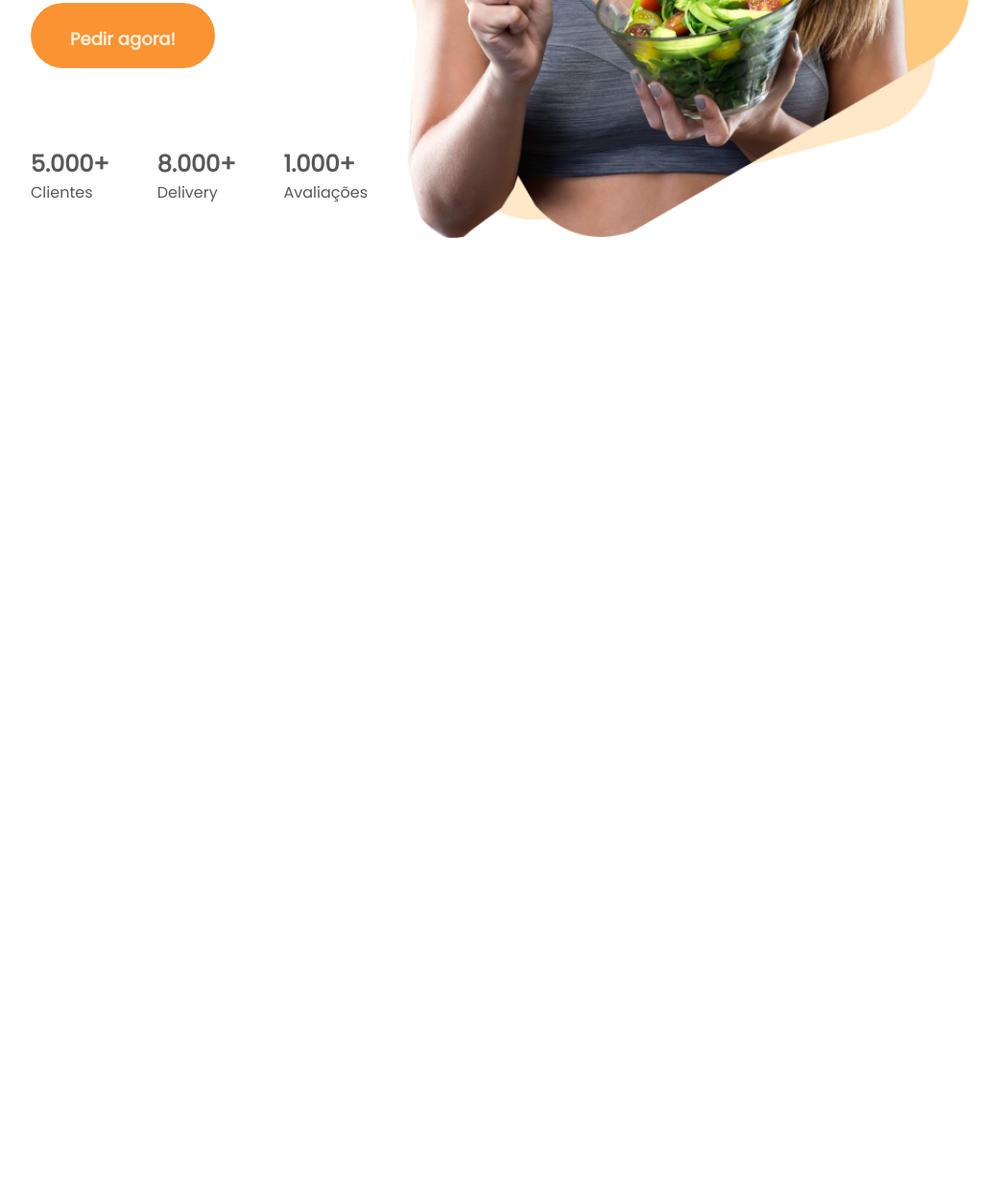
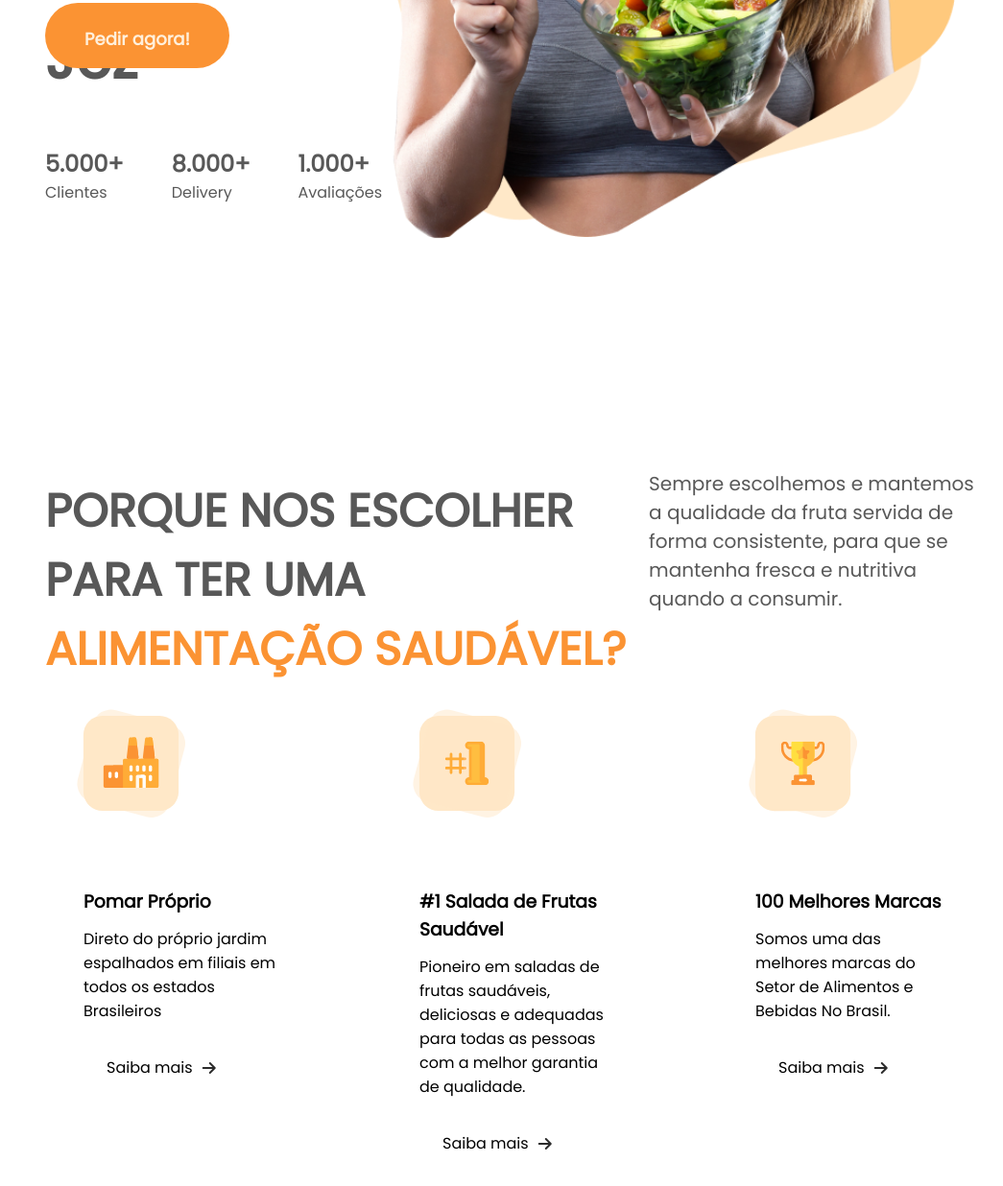
Before and after one commit to Vinkario/jezsalad, a plain HTML site: page index.html in a window 1280 px wide. Shown: the part 688-1924 px from the top of the page at 96% size, without its empty margins (103-1148 px from the left). Before the commit the page ends 1016 px from the top, so only its background shows below. Drawn offline with Linux system fonts and the light colour scheme.

Commit message:
feat:section-two

```diff
--- a/index.html
+++ b/index.html
@@ -6,6 +6,8 @@
     <meta name="viewport" content="width=device-width, initial-scale=1.0">
     <link rel="stylesheet" href="style.css">
     <link rel="preconnect" href="https://fonts.googleapis.com"><link rel="preconnect" href="https://fonts.gstatic.com" crossorigin><link href="https://fonts.googleapis.com/css2?family=Poppins&display=swap" rel="stylesheet">
+    <link rel =" folha de estilo" href =" https://cdnjs.cloudflare.com/ajax/libs/font-awesome/6.1.1/css/brands.min.css " integridade =" sha512-OivR4OdSsE1onDm/i3J3Hpsm5GmOVvr9r49K3jJ0dnsxVzZgaOJ5MfxEAxCyGrzWozL9uJGKz6un3A7L+redIQ== " crossorigin =" anônimo " referrerpolicy =" no-referrer " />
+    <script src =" https://kit.fontawesome.com/c956011b77.js " crossorigin =" anonymous " > </script>
     <title>JEZ SALAD</title>
 </head>
 <body>
@@ -59,5 +61,74 @@
         </div>
 
     </header>
+
+    <section class="section-two">
+            <div class="section-two-subtitle">
+                <div>
+                    <h2>Porque nos escolher para ter uma <span class="chega">alimentação saudável?</span> </h2>
+                </div>
+                <div>
+                    <p>Sempre escolhemos e mantemos a qualidade da fruta servida de forma consistente, para que se mantenha fresca e nutritiva quando a consumir.</p>
+                </div>
+            </div>
+
+            <div class="section-two-information">
+                <div class="information">
+                    <img src="assets/predio.svg" alt="">
+                    <div class="title-information">
+                    <h3>Pomar Próprio</h3>
+
+                    </div>
+                    <div class="text-information">
+                        <p>Direto do próprio jardim
+                            espalhados em filiais em todos os estados Brasileiros </p>
+                    </div>
+                        <div class="button-arrow">
+                        <button class="arrow">Saiba mais </button>
+                        </div>
+                </div>
+                <div class="information">
+                    <img src="assets/firts.svg" alt="">
+
+                    <div class="title-information">
+                        <h3>#1 Salada de Frutas Saudável</h3>
+                    </div>
+
+                    <div>
+                        <p class="text-information">Pioneiro em saladas de frutas saudáveis, deliciosas e adequadas para todas as pessoas com a melhor garantia de qualidade.</p>
+                    </div>
+
+                    <div class="button-arrow">
+                        <button class="arrow">Saiba mais </button>
+                    </div>
+
+                </div>
+
+                <div class="information">
+                    <img src="assets/trofeu.svg" alt="">
+                    <div class="title-information">
+
+                    <h3>100 Melhores Marcas</h3>
+
+                    </div>
+                    <div class="text-information">
+                        <p>Somos uma das melhores marcas do
+                            Setor de Alimentos e Bebidas
+                            No Brasil.</p>
+                    </div>
+                        <div class="button-arrow">
+                        <button class="arrow">Saiba mais </button>
+                        </div>
+                </div>
+
+
+
+
+            </div>
+
+
+
+
+    </section>
 </body>
 </html>
--- a/style.css
+++ b/style.css
@@ -14,8 +14,8 @@
 }
 
 header{
-    padding: 49px 135px;
-
+    padding: 49px 150px;
+    background-image: -webkit-gradient(linear, left bottom, right top, from(rgba(255, 255, 255, 0.9)), color-stop(70%, rgba(255, 255, 255, 0.45)), to(rgb(255, 238, 215)));
 }
 
 .logo{
@@ -25,13 +25,15 @@ header{
 .menu-header{
     display: flex;
     justify-content: space-between;
+    align-items: center;
+
 }
 
 .list-menu ul{
     display: flex;
     gap: 56px;
     list-style: none;
-    font-size: 16px;
+    font-size: 24px;
     color: var(--text-primary);
     cursor: pointer;
 }
@@ -57,7 +59,7 @@ header{
 }
 
 .button-menu button:hover{
-    color: #fff;
+    color: var(--primary-color);
     background-color: var(--text-primary);
 }
 
@@ -114,6 +116,12 @@ header{
     margin-top: 35px;
     font-size: 18px;
     font-weight: 600;
+    cursor: pointer;
+}
+
+.text-header button:hover{
+    color: var(--primary-color);
+    background-color: var(--text-primary);
 }
 
 .potuacao-header{
@@ -141,3 +149,132 @@ header{
     font-size: 16px;
     color: var(--text-primary);
 }
+
+.section-two{
+    padding: 49px 150px;
+    margin-top: 120px;
+    display: flex;
+    flex-direction: column;
+}
+
+.section-two-subtitle{
+    display: flex;
+    height: 132px;
+    justify-content: space-between;
+}
+
+.section-two-subtitle h2{
+    color: var(--text-primary);
+    max-width: 986px;
+    font-size: 48px;
+    font-weight: 600;
+    text-transform: uppercase;
+}
+
+.section-two-subtitle p{
+    font-size: 20px;
+    color: var(--text-primary);
+    max-width: 550px;
+    height: 134px;
+    display: flex;
+    align-items: center;
+    font-weight: 500;
+}
+
+.section-two-subtitle div p{
+    justify-items: center;
+}
+
+.section-two-information{
+    margin-top: 77px;
+    display: flex;
+    gap:70px;
+    justify-content: space-between;
+}
+
+.information{
+    width: 370px;
+    height: 483px;
+    border-radius: 50px;
+    display: flex;
+    flex-direction: column;
+
+}
+
+.information:hover{
+    box-shadow:  0px 50px 80px -30px rgba(151, 109, 0, 0.2);
+
+}
+
+.information:hover .button-arrow{
+    background-color: var(--primary-color);
+    border-radius: 100px;
+
+}
+
+.information:hover .arrow,
+.information:hover .arrow::after{
+    color: #fff;
+
+
+
+}
+
+
+
+.information img{
+    width: 122px;
+    height: 122px;
+    margin-top: 29px;
+    margin-left: 29px;
+
+}
+
+.title-information{
+    margin-left: 40px;
+    margin-top: 68px;
+}
+
+.text-information{
+    margin-left: 40px;
+    margin-top: 12px;
+    margin-bottom: 24px;
+    margin-right: 30px;
+    text-align: center justify;
+}
+
+
+.button-arrow{
+    width: 190px;
+    display: flex;
+    align-items: center;
+    justify-content: safe;
+    margin-left: 40px;
+    padding: 10px 24px ;
+}
+
+
+.button-arrow button{
+    font-size: 16px;
+    border: none;
+    background-color: transparent;
+    cursor: pointer;
+}
+
+.arrow{
+    position: relative;
+}
+
+.arrow::after{
+    font-family: 'Font Awesome 6 Free';
+    font-weight: 900;
+    content:'\f061';
+    position: absolute;
+    color: var(--text-secondary);
+    top: 50%;
+    transform: translateY(-50%);
+    font-size: 1rem;
+    margin-left: 10px;
+    z-index: 2;
+
+}
```
Also changed, not shown: assets/arrow.svg (added), assets/firts.svg (added), assets/predio.svg (added), assets/trofeu.svg (added).
